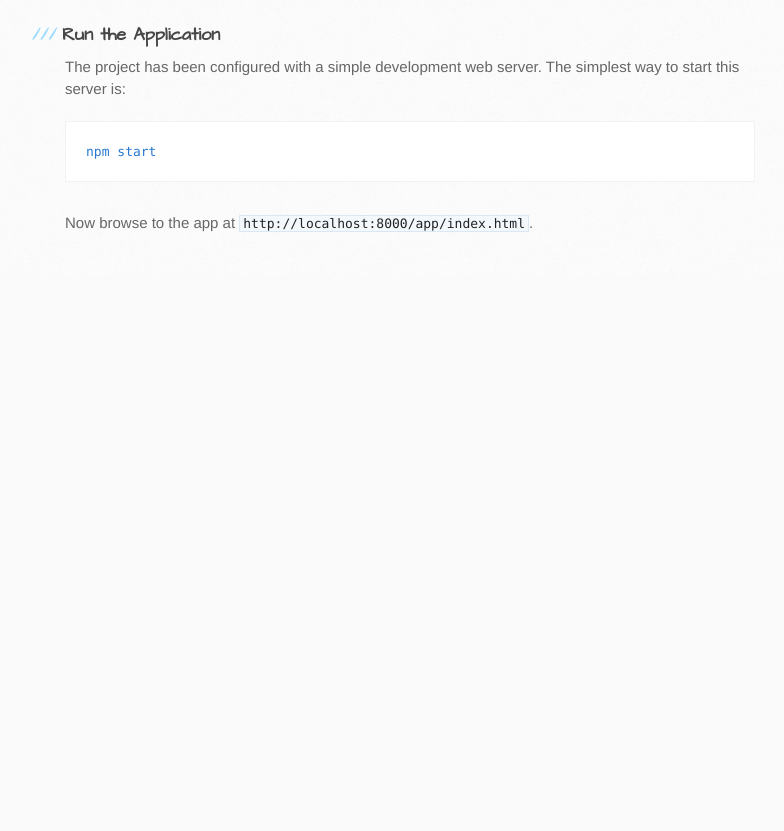
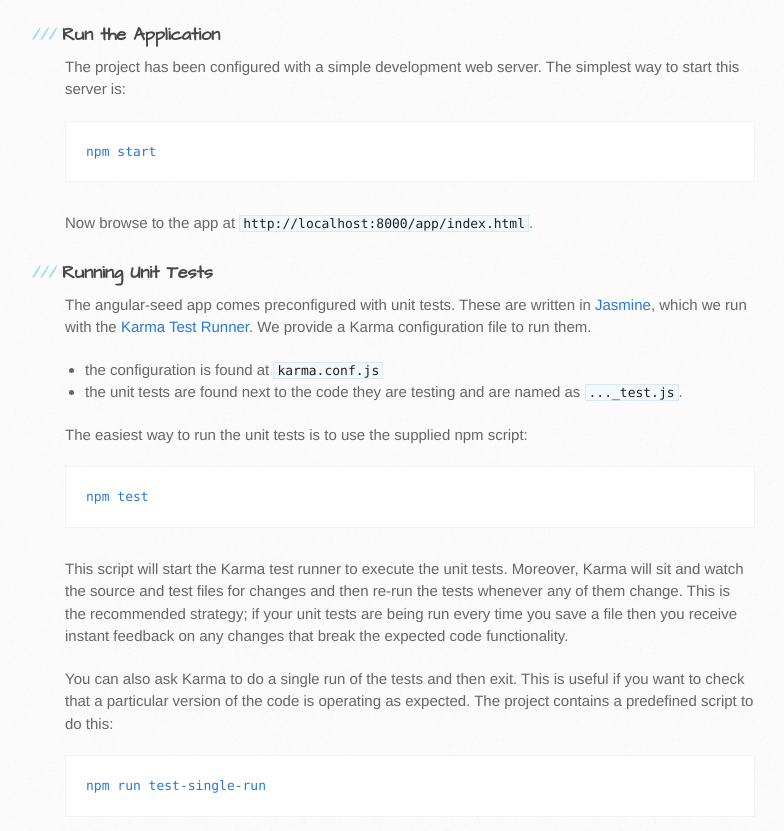
Before and after one commit to clepore/angular-ticking, a plain HTML site: page index.html in a window 1280 px wide. Shown: the part 1429-2260 px from the top of the page, without its empty margins (105-889 px from the left). Before the commit the page ends 1706 px from the top, so only its background shows below. Drawn offline with Linux system fonts and the light colour scheme.

Commit message:
Update gh-page

```diff
--- a/index.html
+++ b/index.html
@@ -52,7 +52,8 @@
 
           <h2>To run and test</h2>
           <h3>Clone or download the code</h3>
-          <p>From here: <a href="https://github.com/clepore/angular-ticking">Github Repo</a>
+          <p>From here: <a href="https://github.com/clepore/angular-ticking">Github Repo</a></p>
+
           <h3>Install Dependencies</h3>
           <p>There are have two kinds of dependencies in this project: tools and angular framework code.  The tools help manage and test the application.</p>
           <ul>
@@ -72,6 +73,18 @@
           <p>The project has been configured with a simple development web server.  The simplest way to start this server is:</p>
           <pre><code>npm start</code></pre>
           <p>Now browse to the app at <code>http://localhost:8000/app/index.html</code>.</p>
+
+          <h3>Running Unit Tests</h3>
+          <p>The angular-seed app comes preconfigured with unit tests. These are written in <a href="http://jasmine.github.io">Jasmine</a>, which we run with the <a href="http://karma-runner.github.io">Karma Test Runner</a>. We provide a Karma configuration file to run them.</p>
+          <ul>
+            <li>the configuration is found at <code>karma.conf.js</code></li>
+            <li>the unit tests are found next to the code they are testing and are named as <code>..._test.js</code>.</li>
+          </ul>
+          <p>The easiest way to run the unit tests is to use the supplied npm script:</p>
+          <pre><code>npm test</code></pre>
+          <p>This script will start the Karma test runner to execute the unit tests. Moreover, Karma will sit and watch the source and test files for changes and then re-run the tests whenever any of them change. This is the recommended strategy; if your unit tests are being run every time you save a file then you receive instant feedback on any changes that break the expected code functionality.</p>
+          <p>You can also ask Karma to do a single run of the tests and then exit.  This is useful if you want to check that a particular version of the code is operating as expected.  The project contains a predefined script to do this:</p>
+          <pre><code>npm run test-single-run</code></pre>
         </section>
         <aside id="sidebar">
           <a href="https://github.com/clepore/angular-ticking/zipball/master" class="button">
```
